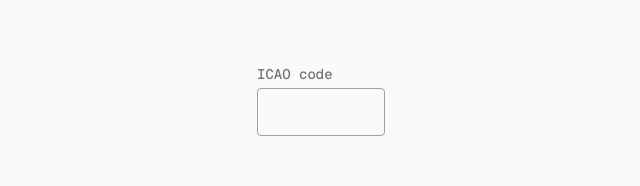
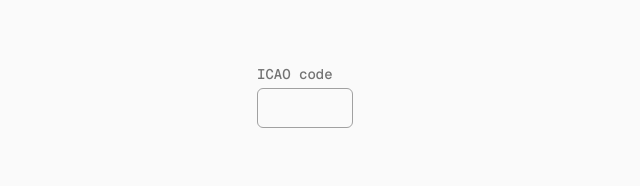
Before and after one commit to adamplesnik/just-metar, a React (Vite) app: page /1 in a window 1280 px wide. Shown: the top 186 px of the page, without its empty margins (111-751 px from the left). Built offline with nearby package versions, Linux system fonts and the light colour scheme.

Commit message:
Update styling

```diff
--- a/src/MetarLookup.tsx
+++ b/src/MetarLookup.tsx
@@ -106,7 +106,7 @@ export default function MetarLookup() {
             ICAO code
           </label>
           <input
-            className="h-12 w-32 rounded border border-neutral-400 px-3 uppercase dark:border-neutral-600"
+            className="h-10 w-24 rounded-md border border-neutral-400 px-3 uppercase hover:border-neutral-900 dark:border-neutral-600 hover:dark:border-neutral-300"
             value={icao}
             id="icaoCode"
             onChange={(e) => setIcao(e.target.value.toUpperCase().slice(0, 4))}
@@ -117,13 +117,13 @@ export default function MetarLookup() {
           />
         </div>
         {recent.length > 0 && (
-          <div className="flex h-12 gap-2">
+          <div className="flex h-10 items-center gap-2">
             {recent.map((code) => (
               <button
                 key={code}
                 type="button"
                 onClick={() => setIcao(code)}
-                className="cursor-pointer rounded bg-neutral-200 px-3 py-1 text-sm hover:bg-neutral-300 dark:bg-neutral-700 dark:hover:bg-neutral-500"
+                className="h-8 cursor-pointer rounded bg-neutral-200 px-3 py-1 text-sm hover:bg-neutral-300 dark:bg-neutral-700 dark:hover:bg-neutral-500"
               >
                 {code}
               </button>
```
